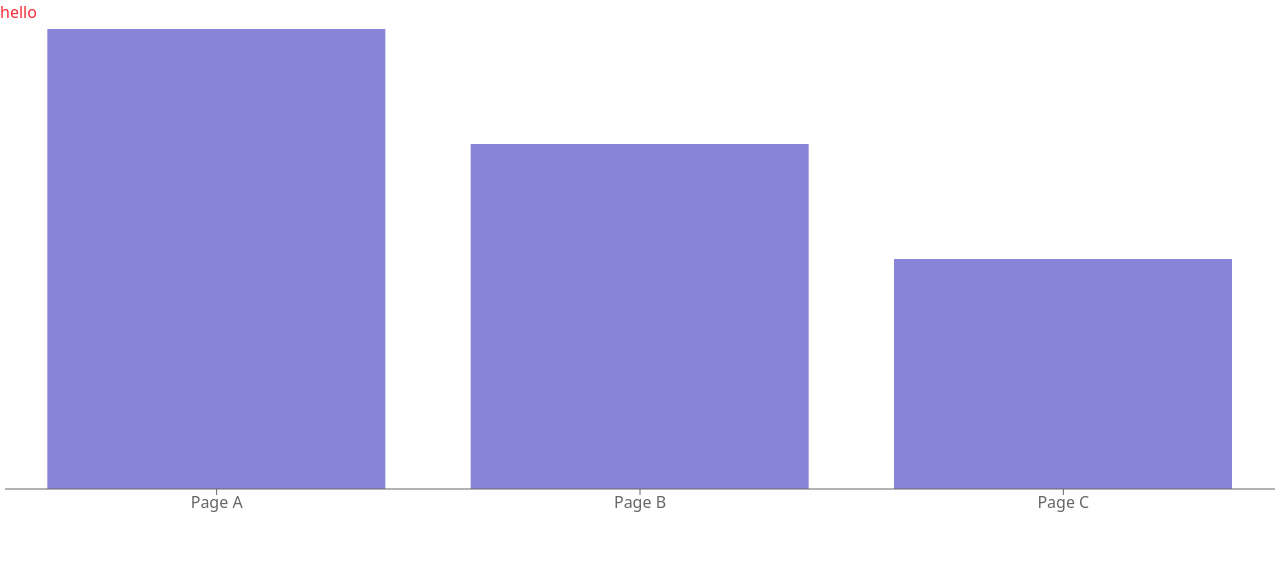
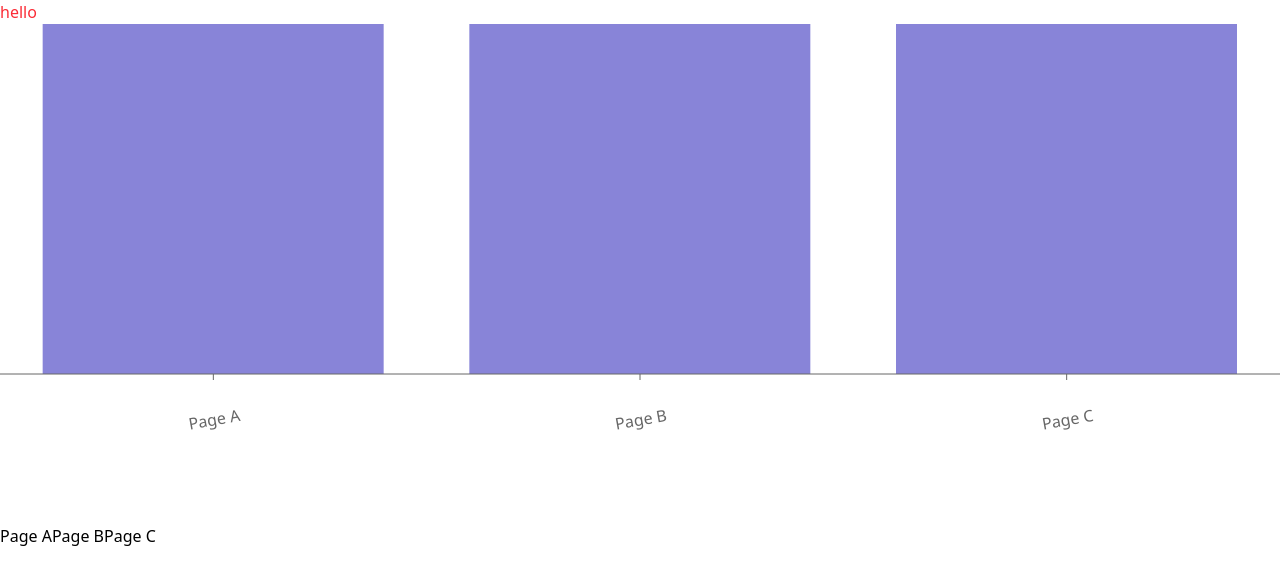
Before and after one commit to yulahabogoslavets/polls, a React (Vite) app: page / in a window 1280 px wide. Shown: the top 584 px of the page. Built offline with nearby package versions, Linux system fonts and the light colour scheme.

Commit message:
feat: add buttons for vote

```diff
--- a/src/App.tsx
+++ b/src/App.tsx
@@ -1,37 +1,53 @@
 import './App.css';
 import { BarChart, Bar, ResponsiveContainer, XAxis } from 'recharts';
+import { useState } from 'react';
 
-const data = [
+const dataArray = [
   {
     name: 'Page A',
-    uv: 4000,
-    pv: 2400,
-    amt: 2400,
+    value: 1,
   },
   {
     name: 'Page B',
-    uv: 3000,
-    pv: 1398,
-    amt: 2210,
+    value: 1,
   },
   {
     name: 'Page C',
-    uv: 2000,
-    pv: 9800,
-    amt: 2290,
+    value: 1,
   },
 ];
 
 function App() {
+  const [data, setData] = useState(dataArray);
+
+  const onPollChange = (event) => {
+    const objName = event?.target.innerText;
+    const newData = data.filter((item) => {
+      if (item.name !== objName) {
+        return item;
+      }
+      return { ...item, value: item.value++ };
+    });
+
+    setData(newData);
+  };
   return (
     <>
       <h1 className="text-red-500">hello</h1>
       <ResponsiveContainer width="100%" height={500}>
-        <BarChart data={data}>
-          <Bar dataKey="uv" fill="#8884d8" />
-          <XAxis dataKey={'name'} />
+        <BarChart data={data} margin={{ bottom: 120 }}>
+          <Bar dataKey="value" fill="#8884d8" />
+          <XAxis dataKey={'name'} interval={0} angle={-10} dy={32} />
         </BarChart>
       </ResponsiveContainer>
+
+      {data.map((item, index) => {
+        return (
+          <button key={index} onClick={onPollChange}>
+            {item.name}
+          </button>
+        );
+      })}
     </>
   );
 }
```
